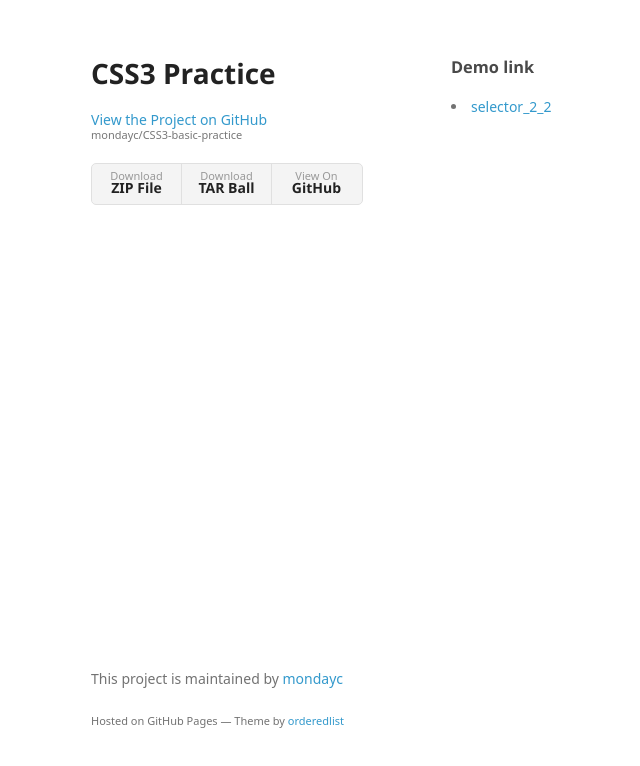
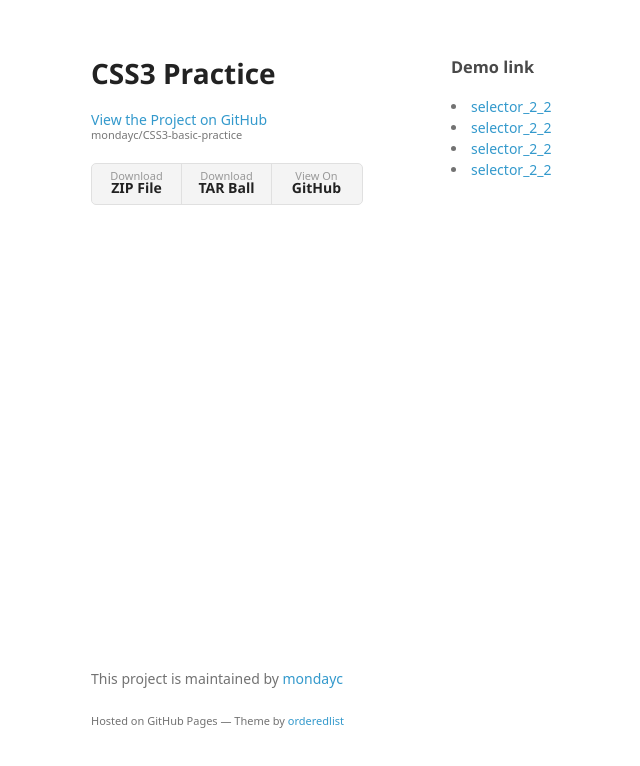
Before and after one commit to mondayc/CSS3-basic-practice, a plain HTML site: page index.html in a window 1280 px wide. Shown: the whole page, without its empty margins (119-759 px from the left). Drawn offline with Linux system fonts and the light colour scheme; a web font is replaced by a local one.

Commit message:
Update index.html

```diff
--- a/index.html
+++ b/index.html
@@ -31,6 +31,8 @@
         <h3>
 <a id="welcome-to-github-pages" class="anchor" href="#welcome-to-github-pages" aria-hidden="true"><span aria-hidden="true" class="octicon octicon-link"></span></a>Demo link</h3>
       <li><a href="https://github.com/mondayc/CSS3-basic-practice/blob/gh-pages/selector_2_2.html">selector_2_2</a></li>
+       <li><a href="https://github.com/mondayc/CSS3-basic-practice/blob/gh-pages/selector_2_2.html">selector_2_2</a></li>
+        <li><a href="https://github.com/mondayc/CSS3-basic-practice/blob/gh-pages/selector_2_2.html">selector_2_2</a></li> <li><a href="https://github.com/mondayc/CSS3-basic-practice/blob/gh-pages/selector_2_2.html">selector_2_2</a></li>
 
       </section>
       <footer>
```
